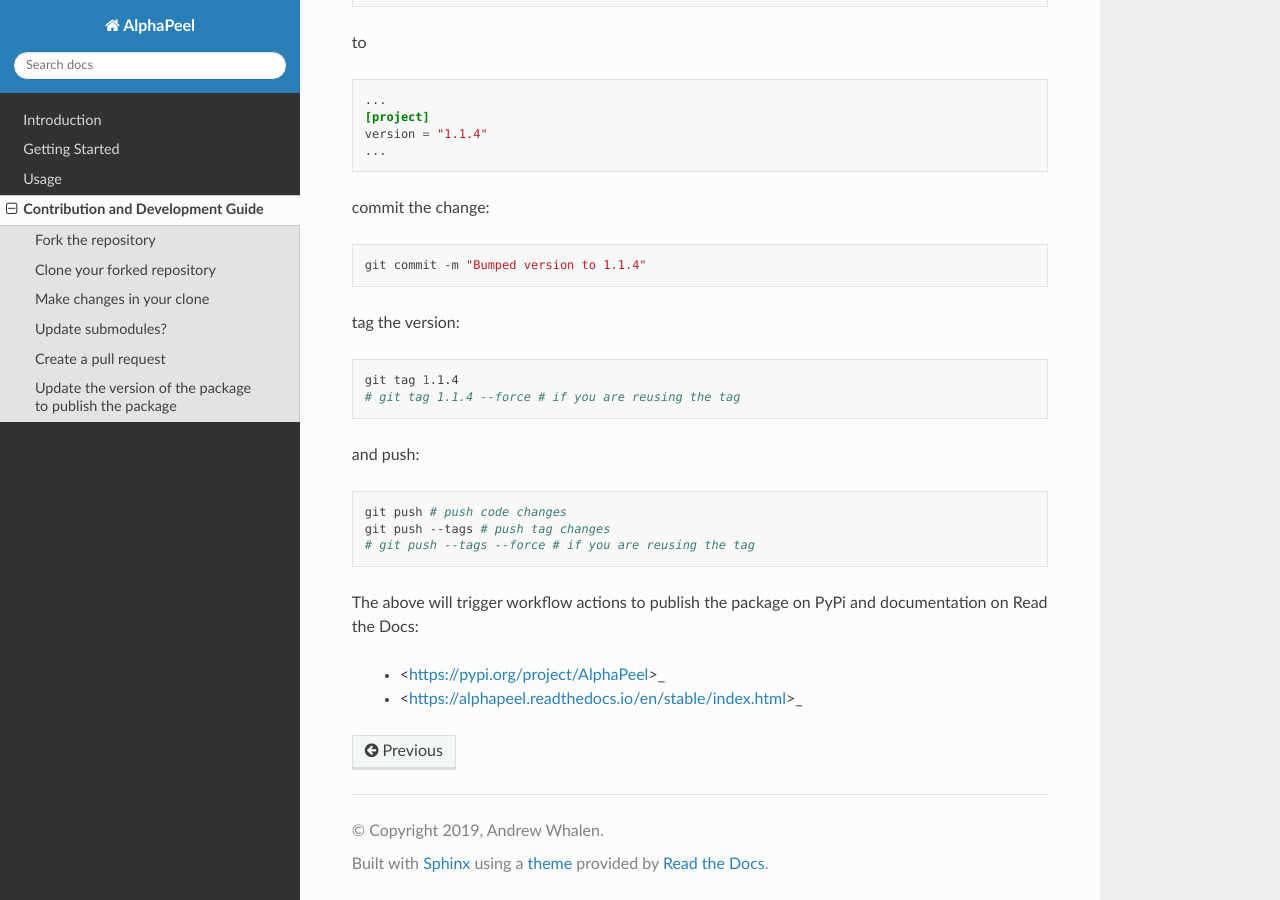
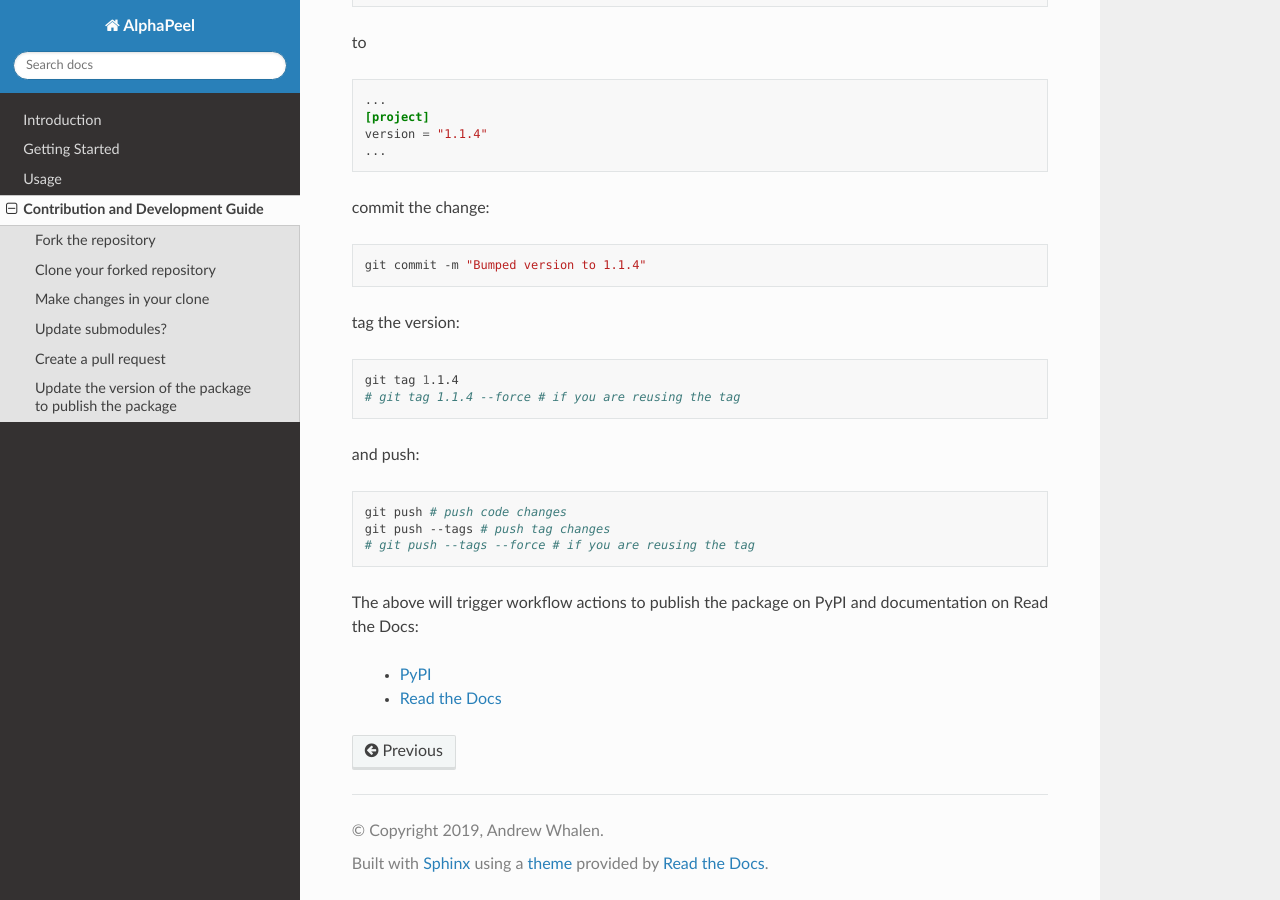
Before and after one commit to AlphaGenes/AlphaPeel, a Sphinx documentation site: the page built from docs/source/contribute.rst, in a window 1280 px wide and 900 px high, scrolled down 2836 px. Built offline with Sphinx 7.4.7 and the Read the Docs theme 2.0.0, drawn with Linux system fonts in a browser that asks for light colours.

Commit message:
Fix hyperlinks

```diff
--- a/docs/source/contribute.rst
+++ b/docs/source/contribute.rst
@@ -152,7 +152,7 @@ and push:
     git push --tags # push tag changes
     # git push --tags --force # if you are reusing the tag
 
-The above will trigger workflow actions to publish the package on PyPi and documentation on Read the Docs:
+The above will trigger workflow actions to publish the package on PyPI and documentation on Read the Docs:
 
-  * <https://pypi.org/project/AlphaPeel>_
-  * <https://alphapeel.readthedocs.io/en/stable/index.html>_
+  * `PyPI <https://pypi.org/project/AlphaPeel>`_
+  * `Read the Docs <https://alphapeel.readthedocs.io/en/stable/index.html>`_
```
